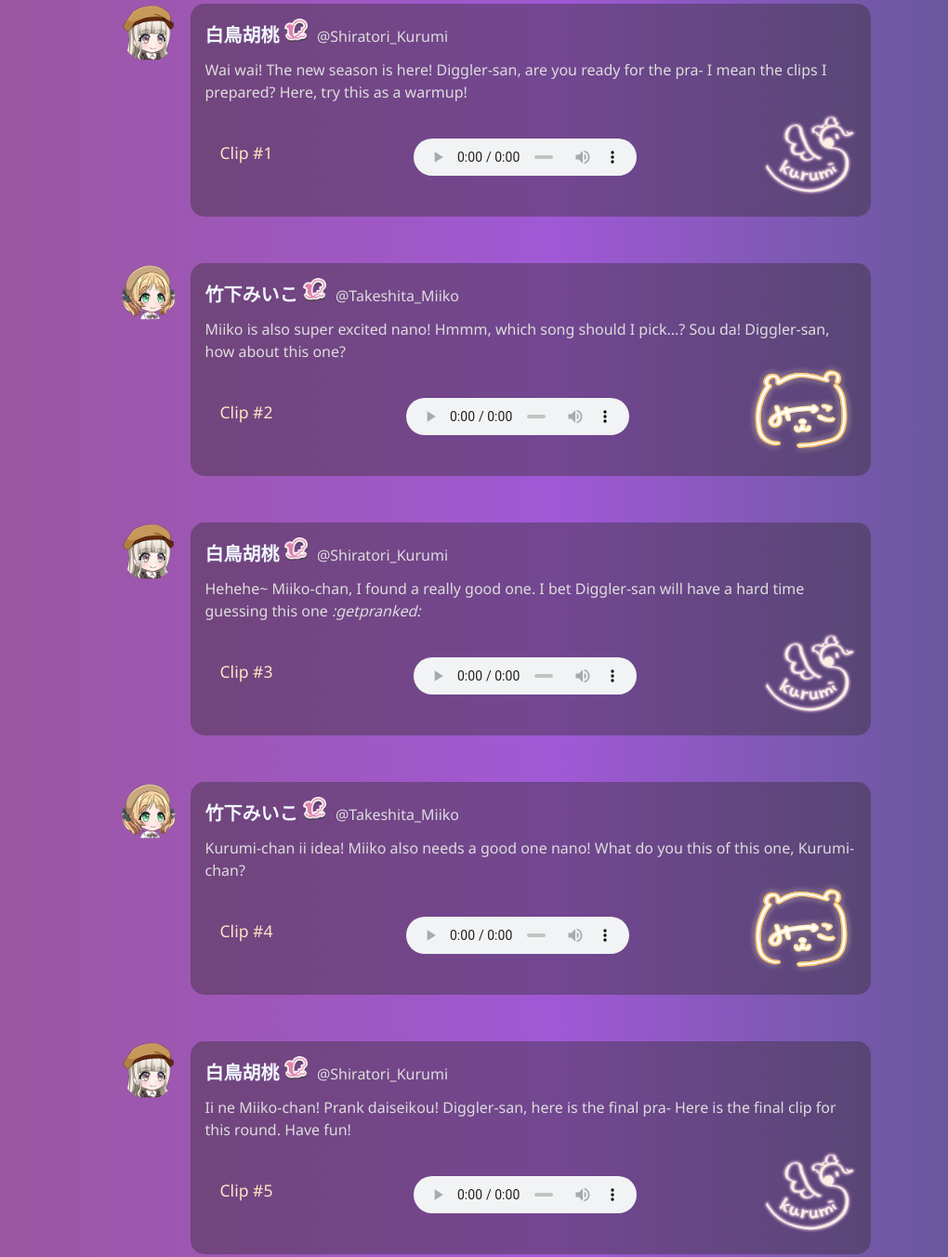
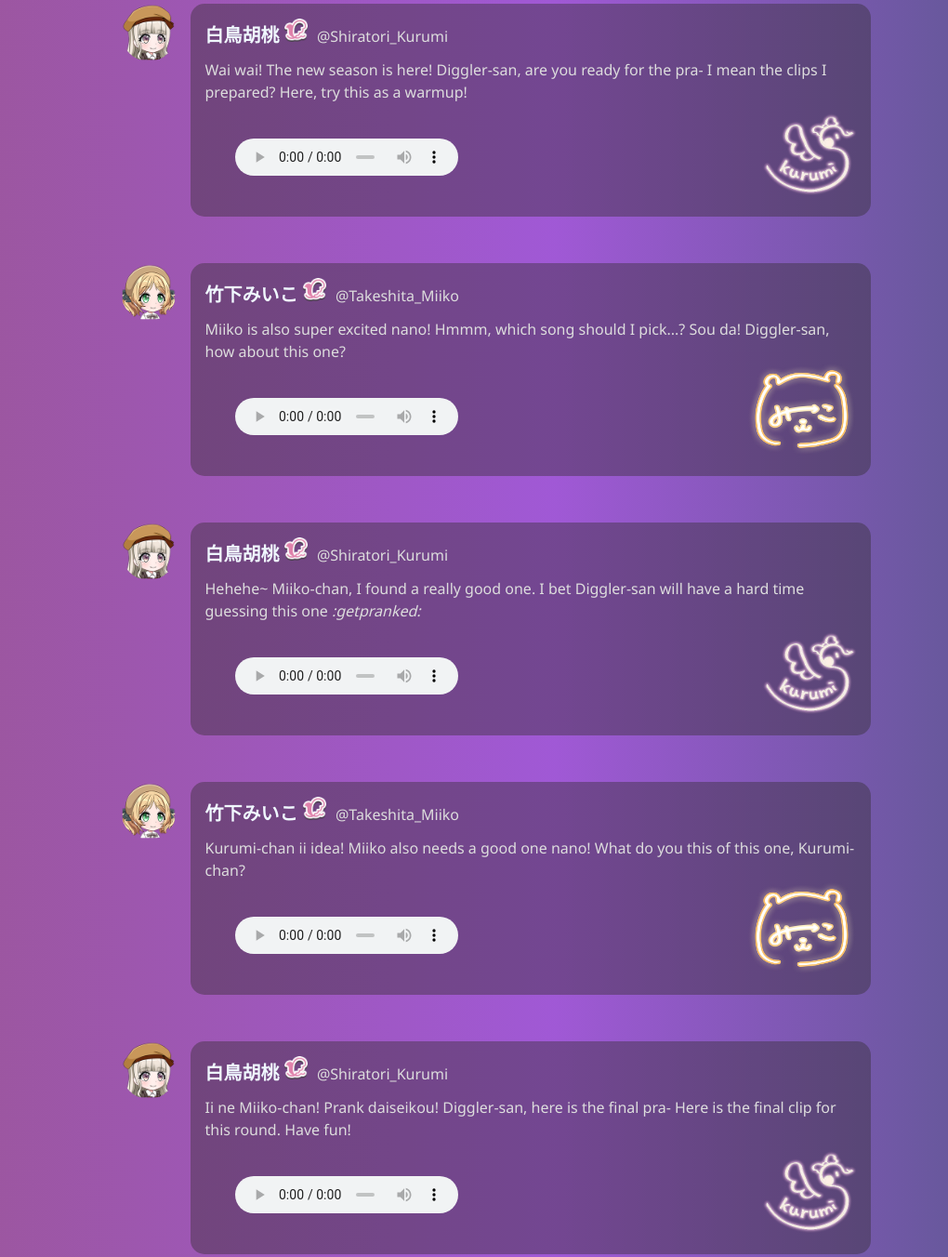
Before and after one commit to yumu0707/D4DJ-Heardle, a plain HTML site: page index.html in a window 1280 px wide. Shown: the part 700-2052 px from the top of the page at 93% size, without its empty margins (107-1127 px from the left). Drawn offline with Linux system fonts and the light colour scheme.

Commit message:
Removed song clip numbers

```diff
--- a/index.html
+++ b/index.html
@@ -92,9 +92,6 @@
       </p>
       <div class="audio-section">
         <div>
-          <h3>Clip #1<h3>
-        </div>
-        <div>
           <audio controls id="song1">
             <source src="audio_clips/2-1-1_2s.mp3" type="audio/mp3">
           </audio>
@@ -121,9 +118,6 @@
         Diggler-san, how about this one?
       </p>
       <div class="audio-section">
-        <div>
-          <h3>Clip #2<h3>
-        </div>
         <div>
           <audio controls id="song2">
             <source src="audio_clips/2-1-2_2s.mp3" type="audio/mp3">
@@ -152,9 +146,6 @@
       </p>
       <div class="audio-section">
         <div>
-          <h3>Clip #3<h3>
-        </div>
-        <div>
           <audio controls id="song3">
             <source src="audio_clips/2-1-3_2s.mp3" type="audio/mp3">
           </audio>
@@ -182,9 +173,6 @@
       </p>
       <div class="audio-section">
         <div>
-          <h3>Clip #4<h3>
-        </div>
-        <div>
           <audio controls id="song4">
             <source src="audio_clips/2-1-4_2s.mp3" type="audio/mp3">
           </audio>
@@ -211,9 +199,6 @@
         Here is the final clip for this round. Have fun!
       </p>
       <div class="audio-section">
-        <div>
-          <h3>Clip #5<h3>
-        </div>
         <div>
           <audio controls id="song5">
             <source src="audio_clips/2-1-5_2s.mp3" type="audio/mp3">
```
